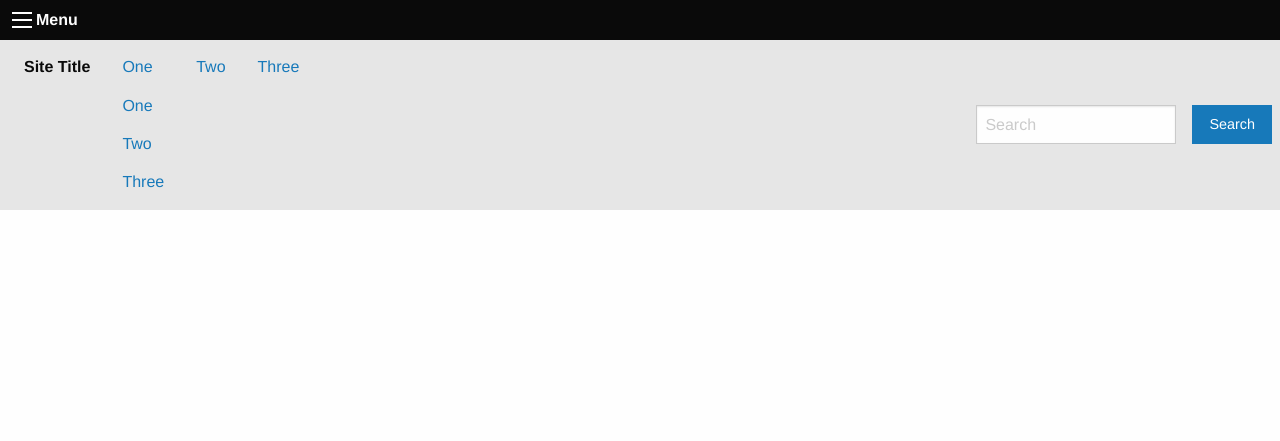
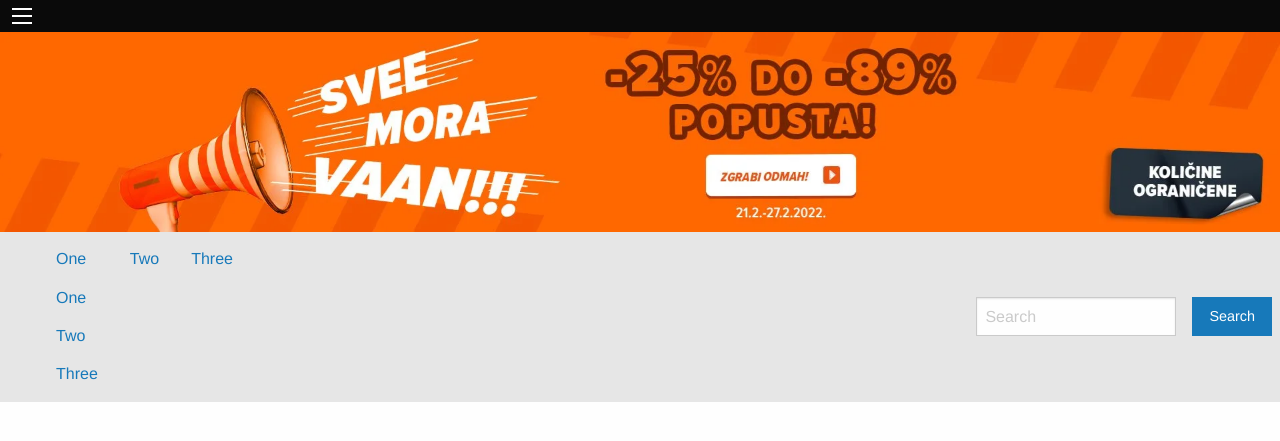
Before and after one commit to romangrubic/finalproject, a PHP site: template app/view/includes/navbar.phtml in a window 1280 px wide. Shown: the top 441 px of the page. Run offline with PHP 8.4, Linux system fonts and the light colour scheme; the template is opened without the code that fills it, so the values that code supplies are empty.

Commit message:
Adding appName in config.php and adding banner image to navbar.phtml

```diff
--- a/app/config.php
+++ b/app/config.php
@@ -1,5 +1,6 @@
 <?php
 
 return [
-    'url'=>'http://romangrubic.com/'
+    'url'=>'http://romangrubic.com/',
+    'appName'=>'Moja Trgovina'
 ];
--- a/app/view/includes/head.phtml
+++ b/app/view/includes/head.phtml
@@ -1,6 +1,6 @@
 <meta charset="utf-8">
 <meta http-equiv="x-ua-compatible" content="ie=edge">
 <meta name="viewport" content="width=device-width, initial-scale=1.0">
-<title>Moja trgovina</title>
+<title><?=App::config('appName')?></title>
 <link rel="stylesheet" href="<?=App::config('url')?>public/css/foundation.css">
 <link rel="stylesheet" href="<?=App::config('url')?>public/css/app.css">
--- a/app/view/includes/navbar.phtml
+++ b/app/view/includes/navbar.phtml
@@ -1,12 +1,15 @@
 <div class="title-bar" data-responsive-toggle="example-menu" data-hide-for="medium">
   <button class="menu-icon" type="button" data-toggle></button>
-  <div class="title-bar-title">Menu</div>
+  <div class="title-bar-title"><?=App::config('appName')?></div>
 </div>
+
+<!-- Banner with current discounts and promotions -->
+<img src="<?=App::config('url')?>public/images/banner.webp" alt="Banner image" title="Registrirajte se i za prvu kupnju dobivate 20% popusta!">
 
 <div class="top-bar" id="example-menu">
   <div class="top-bar-left">
     <ul class="dropdown menu" data-dropdown-menu>
-      <li class="menu-text">Site Title</li>
+      <li class="menu-text"><?=App::config('appName')?></li>
       <li class="has-submenu">
         <a href="#0">One</a>
         <ul class="submenu menu vertical" data-submenu>
```
Also changed, not shown: public/images/banner.webp (added).
